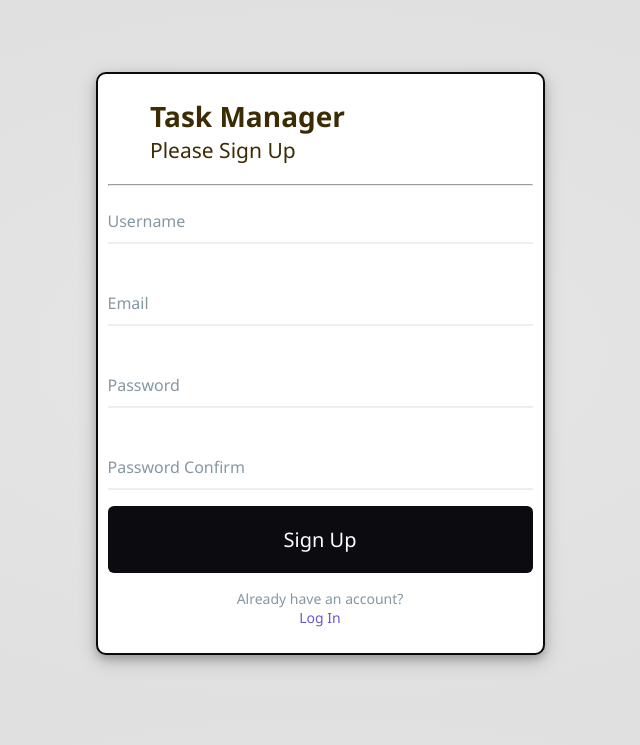
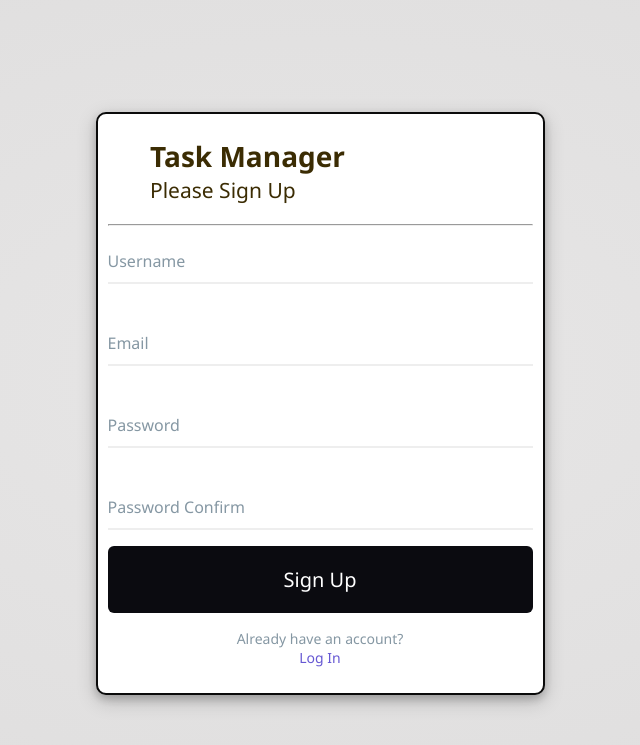
Before and after one commit to abdo-mhmd/alx_capstone_project, a Flask app: page /signup in a window 1280 px wide. Shown: the top 745 px of the page, without its empty margins (320-960 px from the left). Run offline with Flask 3, Linux system fonts and the light colour scheme.

Commit message:
update style and templetes

```diff
--- a/webapp/static/css/style.css
+++ b/webapp/static/css/style.css
@@ -360,6 +360,13 @@ body {
     background-color: #000
 }
 
+.container .log-side {
+    display: flex;
+    flex-direction: column;
+    justify-content: center;
+    align-items: center;
+    width: 100%;
+}
 .alert {
     height: 30px;
     display: flex;
--- a/webapp/templates/signup.html
+++ b/webapp/templates/signup.html
@@ -1,13 +1,31 @@
 <!DOCTYPE html>
 <html lang="en">
+
 <head>
     <meta charset="UTF-8">
     <meta name="viewport" content="width=device-width, initial-scale=1.0">
     <title>signup</title>
     <link rel="stylesheet" href="{{ url_for('static', filename='css/style.css') }}">
 </head>
+
 <body>
     <div class="container">
+        <div class="log-side">
+            <!-- flash message -->
+            <div class="alert">
+                {% with messages = get_flashed_messages(with_categories=true) %}
+                {% if messages %}
+                {% for category, message in messages %}
+                <div class="alert-{{ category }}" id="alert">
+                    <span class="closebtn" onclick="this.parentElement.style.display='none';"><i
+                            class='bx bx-x'></i></span>
+                    <strong>{{category}} :</strong>{{ message }}
+                </div>
+                {% endfor %}
+                {% endif %}
+                {% endwith %}
+            </div>
+            <!-- end flash message -->
             <div class="card">
                 <div class="card-image">
                     <h2 class="card-heading">
@@ -66,5 +84,8 @@
                 </div>
             </div>
         </div>
+    </div>
+    <script src="{{url_for('static', filename='js/script.js')}}"></script>
 </body>
+
 </html>
```
Also changed, not shown: webapp/templates/login.html (+21 -0 lines). Lines whose indentation alone changed are shown as unchanged.
